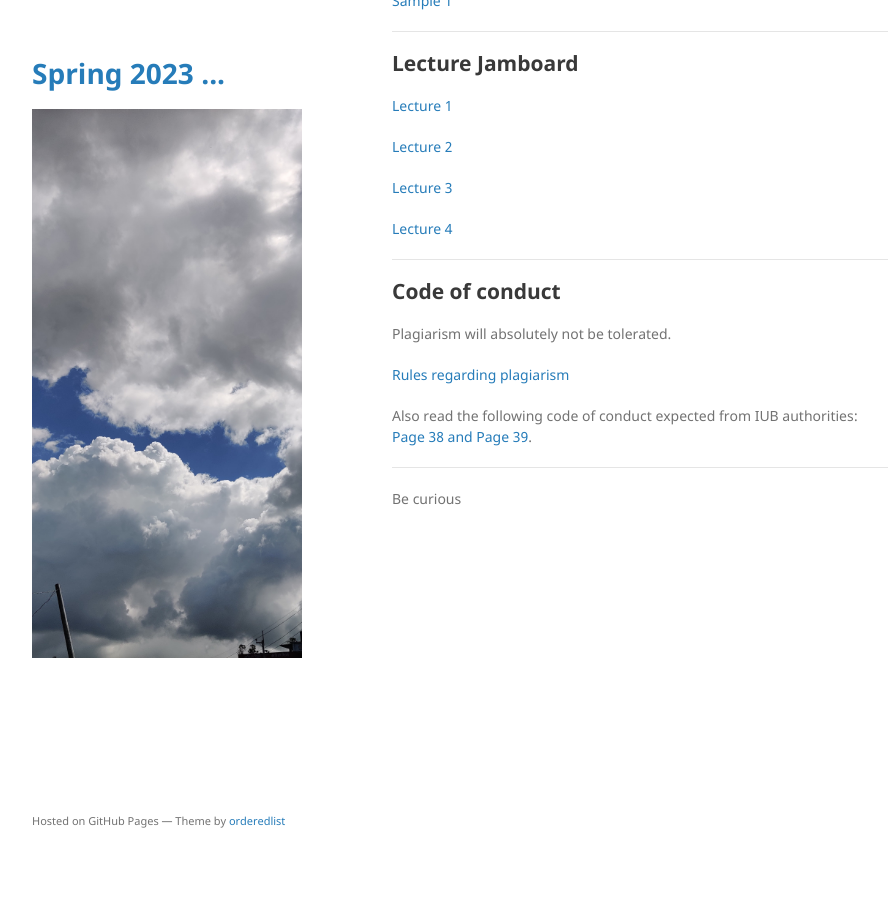
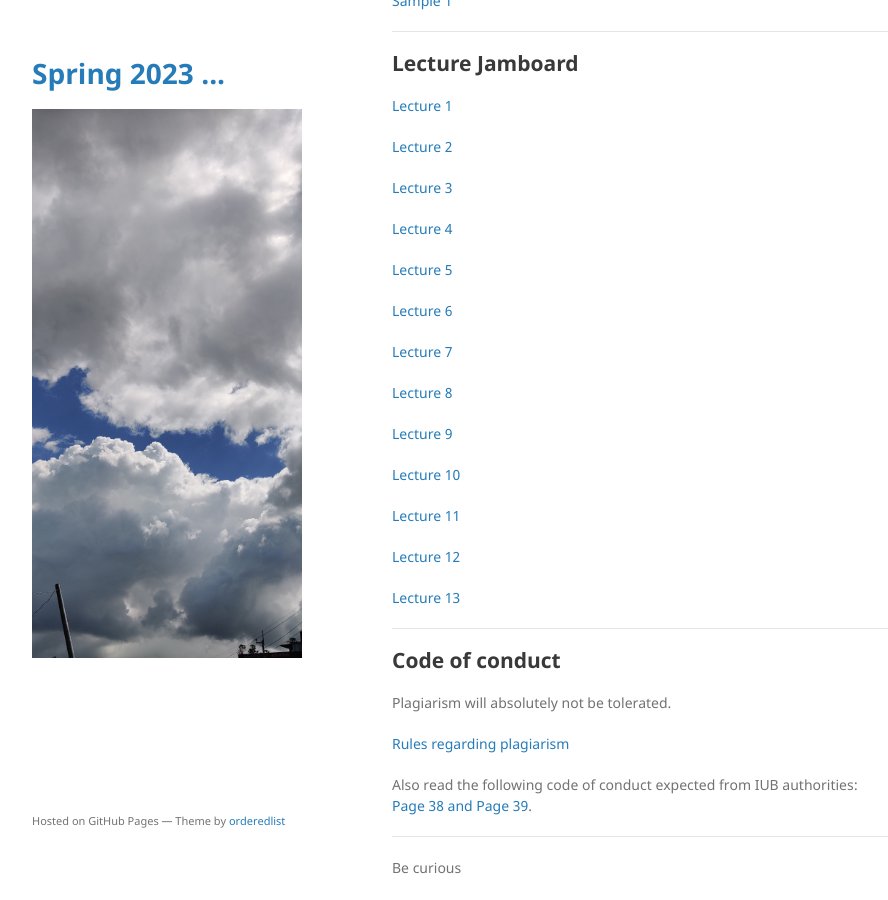
Before and after one commit to mohammadmotiurrahman/mohammadmotiurrahman.github.io, a Jekyll site: the page built from cse317_3/index.md, in a window 1280 px wide and 900 px high, scrolled down 696 px. Shown: the whole window, without its empty margins (178-1066 px from the left). Built offline with Jekyll 4.4.1, drawn with Linux system fonts in a browser that asks for light colours; our own code applies the rules of GitHub Pages for plain Markdown files.

Commit message:
Update index.md

```diff
--- a/cse317_3/index.md
+++ b/cse317_3/index.md
@@ -40,6 +40,26 @@ Tuesday - 8am to 9:30am
 
 [Lecture 4](https://jamboard.google.com/d/1TyVL6nv3r9wWHIkZrXM2CgImMLZIwqVBIkyKd1uC0Iw/edit?usp=sharing)
 
+[Lecture 5](https://jamboard.google.com/d/1_aJxw63OwpzIW4lK2MD-kBbdaFH3L7ZXrolNq1ZEcPc/edit?usp=sharing)
+
+[Lecture 6](https://jamboard.google.com/d/1LSZxLLnAmgOEsE7in3CrYAfP0IAHtv6l5TXbuzUVGHY/edit?usp=sharing)
+
+[Lecture 7](https://jamboard.google.com/d/1mvIl5ciY1G6BYza5JeIZSclMXFWh2GOFg2dLHR4dBhg/edit?usp=sharing)
+
+[Lecture 8](https://jamboard.google.com/d/1fMFamriGFGdL5PZd3C3ypTlnHYh52RQltYj8T5mtvO0/edit?usp=sharing)
+
+[Lecture 9](https://jamboard.google.com/d/1R7yurKWk_ELfrOYW89rORqDRgPP9bBr1J_H6BrFN3xs/edit?usp=sharing)
+
+[Lecture 10](https://jamboard.google.com/d/1kJ3of7zHrwS0McXdR2GpOs_Y0_ULaIr7DD5NO0sOUYY/edit?usp=sharing)
+
+[Lecture 11](https://jamboard.google.com/d/1A_-LKDEsMo70j8RzqRq6Ne2JZMLFC0YZDEy6hxRxwUg/edit?usp=sharing)
+
+[Lecture 12](https://jamboard.google.com/d/1P6GcYJij1bSWkOMhw3if34USnJg5rPUEcGrb0aA2c0I/edit?usp=sharing)
+
+[Lecture 13](https://jamboard.google.com/d/1bGDAoeOilKyZvZECP2s-et-dYAg294fHNLUIhSNAD2s/edit?usp=sharing)
+
+
+
 * * *
 
 ## Code of conduct
```
